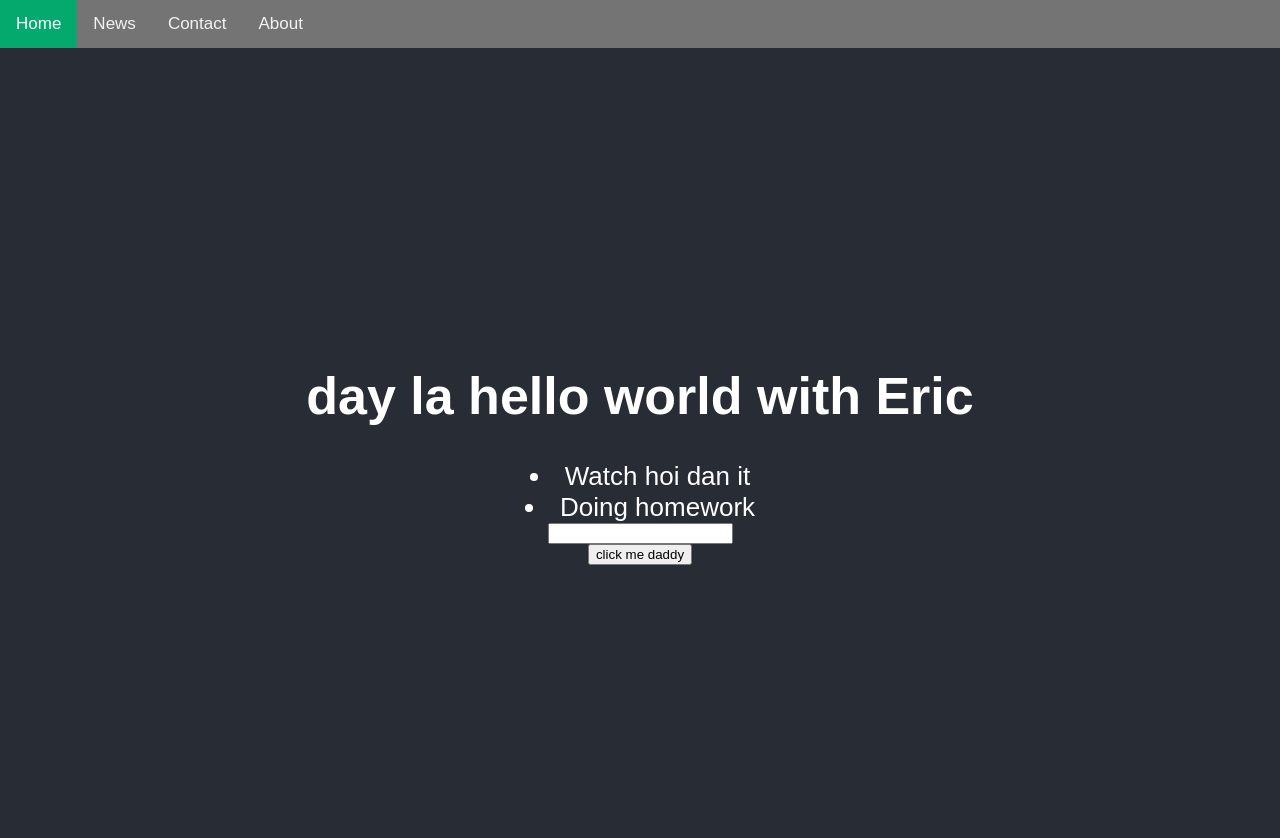
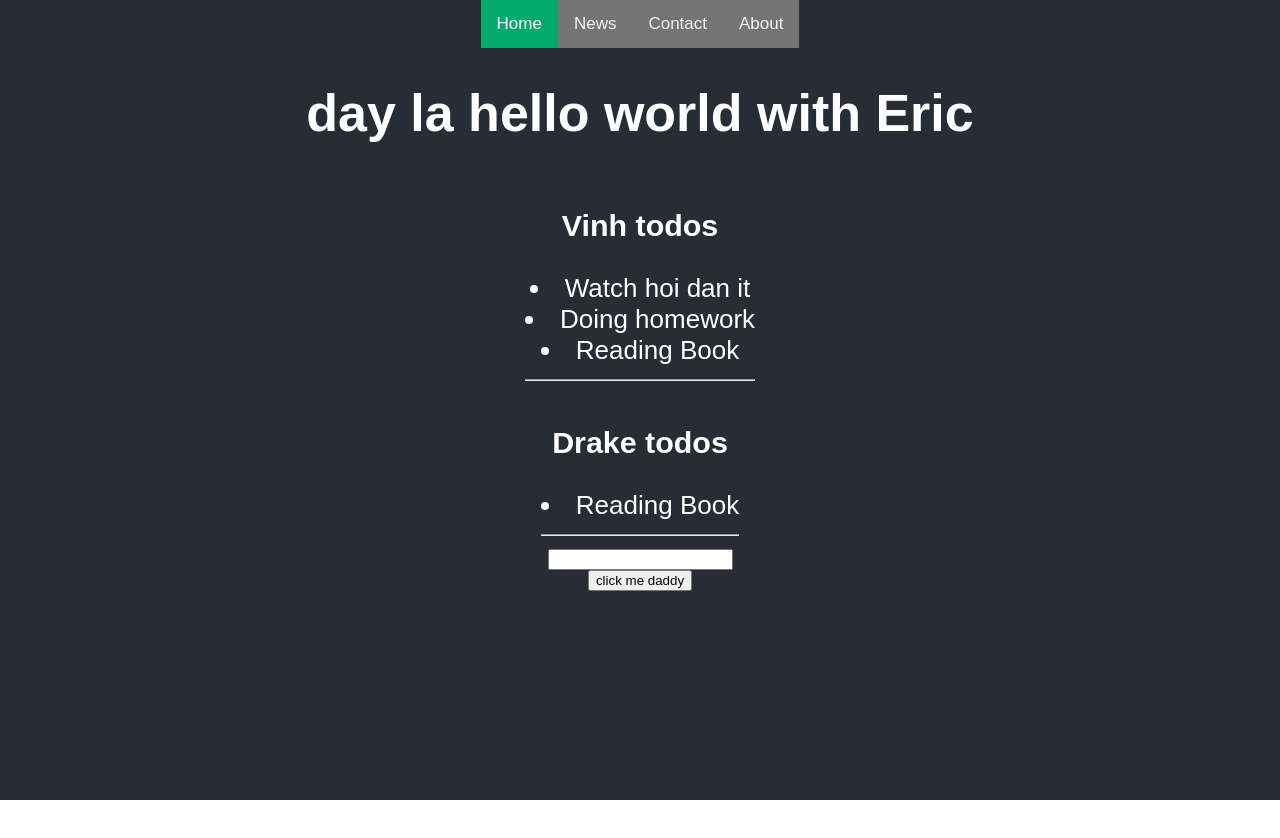
Before and after one commit to vinhtrnh/react-hook, a React (Create React App) app: page / in a window 1280 px wide. Shown: the top 838 px of the page. After the commit the page ends 800 px from the top, so only its background shows below. Built offline with nearby package versions, Linux system fonts and the light colour scheme.

Commit message:
reusing component

```diff
--- a/src/App.css
+++ b/src/App.css
@@ -19,7 +19,6 @@
   display: flex;
   flex-direction: column;
   align-items: center;
-  justify-content: center;
   font-size: calc(10px + 2vmin);
   color: white;
 }
--- a/src/App.js
+++ b/src/App.js
@@ -9,18 +9,26 @@ function App() {
   const [todos, setTodos] = useState([
     {
       id: 1,
-      title: 'Watch hoi dan it'
+      title: 'Watch hoi dan it',
+      type: 'Vinh'
     },
     {
       id: 2,
-      title: 'Doing homework'
+      title: 'Doing homework',
+      type: 'Vinh'
+    },
+    {
+      id: 3,
+      title: 'Reading Book',
+      type: 'Drake'
     }
   ])
 
   const eventHandle = () => {
     let newTodo = {
       id: 'abc',
-      title: address
+      title: address,
+      type: 'Drake'
     }
     setTodos([...todos, newTodo])
     setAddress('')
@@ -31,10 +39,13 @@ function App() {
 
   return (
     <div className="App">
-      <Nav />
       <header className="App-header">
+        <Nav />
         <h1>day la hello world with {name}</h1>
-        <Todos todos={todos} />
+        <Todos todos={todos} title={'Vinh todos'} />
+
+        <Todos todos={todos.filter(todo => todo.type === 'Drake')} title={'Drake todos'} />
+
         <input type="text" value={address} onInput={(event) => { handleEventInput(event) }} />
         <button type="button" onClick={eventHandle} >click me daddy</button>
       </header>
--- a/src/components/Todos/Todo.js
+++ b/src/components/Todos/Todo.js
@@ -4,11 +4,13 @@ const Todos = (props) => {
     // parent > child, data type top > bottom
     return (
         <div className="todo-container">
+            <h3> {props.title} </h3>
             {todos.map((todo) => {
                 return (
                     <li className="todo-child" key={todo.id}> {todo.title} </li>
                 )
             })}
+            <hr />
         </div>
     )
 }
```
